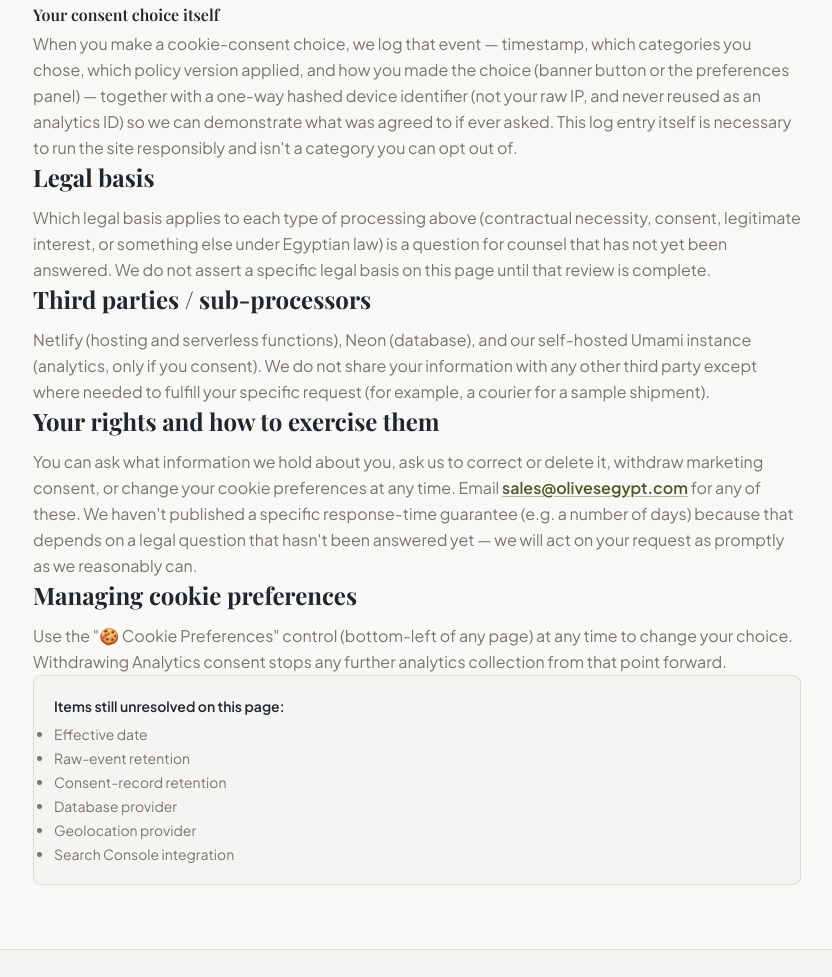
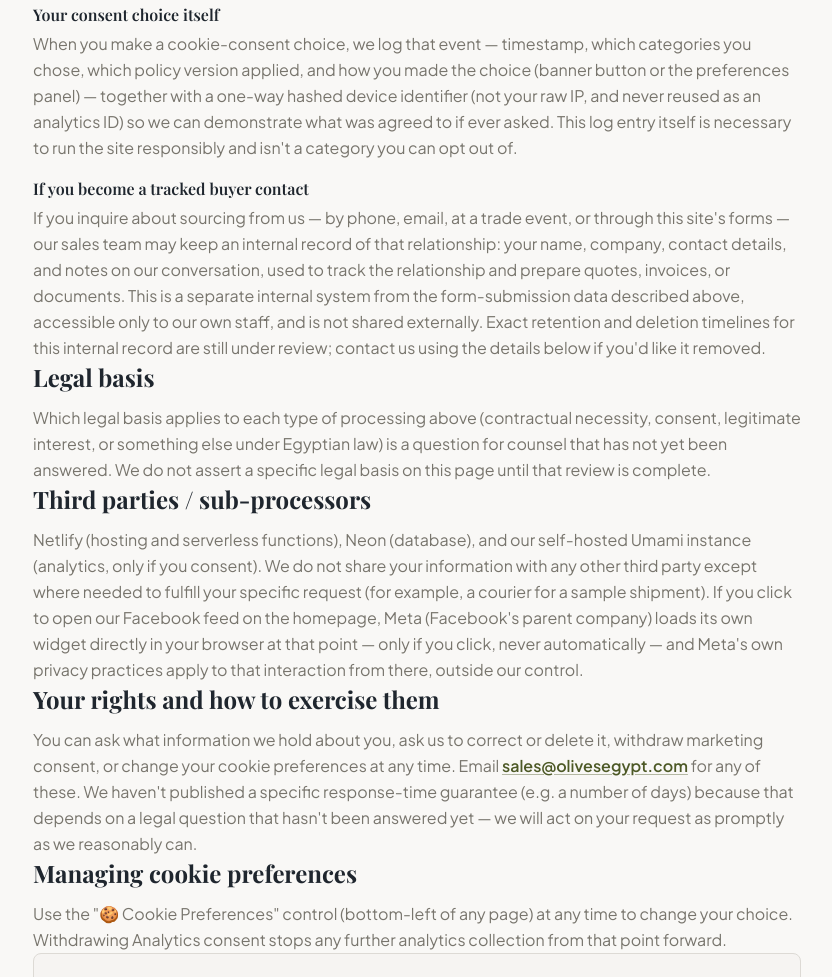
Before and after one commit to Mohamed00076/olivesegypt-site, a website: page privacy/index.html in a window 1280 px wide. Shown: the part 1653-2630 px from the top of the page, without its empty margins (223-1055 px from the left). Drawn offline with nearby package versions, Linux system fonts and the light colour scheme; a web font is replaced by a local one.

Commit message:
Privacy page: disclose CRM buyer-record tracking and Facebook widget (#22)
Publishes the exact wording presented to and approved by the site
owner (Part 3 deep consent/PDPL review). Closes the factual-accuracy
gap identified and documented in docs/g1-data-flow-inventory.md
(sections 11-12, merged separately) -- this is the public-facing half
of that finding.

- New 'If you become a tracked buyer contact' subsection under 'What
  we collect and why': discloses the CRM's internal buyer record
  (name, company, contact details, notes) as a system separate from
  the public forms, staff-only, not shared externally, with retention/
  deletion timelines flagged as still under review rather than
  invented.
- 'Third parties / sub-processors': appended one sentence disclosing
  that clicking the homepage Facebook widget loads Meta's own SDK
  directly in the visitor's browser -- only on click, never
  automatically -- replacing what was previously an inaccurate blanket
  'we do not share your information with any other third party' claim.

No other change to this page -- Legal basis, Your rights, and every
other section unchanged.

Verified: h2/h3/p/div tag-balance unchanged, JSON-LD parses,
HTMLParser().feed() clean, both new strings appear exactly once.
Screenshot confirms correct rendering matching the page's existing
style.


Claude-Session: https://claude.ai/code/session_0188gGy6VLt5LozVasLa9K5U

Co-authored-by: Claude <noreply@anthropic.com>

```diff
--- a/privacy/index.html
+++ b/privacy/index.html
@@ -144,11 +144,13 @@
 <p class="text-muted-foreground leading-relaxed mb-2">If you accept Analytics in the cookie banner, we use Umami (a privacy-focused, self-hosted analytics tool) to understand overall traffic &mdash; pages viewed, referring site, browser/device type, and country. Umami does not use tracking cookies and does not build a cross-site profile of you. If you don't accept, none of this loads at all &mdash; not even in a reduced form.</p>
 <h3 class="font-semibold text-foreground mb-1 mt-4">Your consent choice itself</h3>
 <p class="text-muted-foreground leading-relaxed">When you make a cookie-consent choice, we log that event &mdash; timestamp, which categories you chose, which policy version applied, and how you made the choice (banner button or the preferences panel) &mdash; together with a one-way hashed device identifier (not your raw IP, and never reused as an analytics ID) so we can demonstrate what was agreed to if ever asked. This log entry itself is necessary to run the site responsibly and isn't a category you can opt out of.</p>
+<h3 class="font-semibold text-foreground mb-1 mt-4">If you become a tracked buyer contact</h3>
+<p class="text-muted-foreground leading-relaxed">If you inquire about sourcing from us &mdash; by phone, email, at a trade event, or through this site's forms &mdash; our sales team may keep an internal record of that relationship: your name, company, contact details, and notes on our conversation, used to track the relationship and prepare quotes, invoices, or documents. This is a separate internal system from the form-submission data described above, accessible only to our own staff, and is not shared externally. Exact retention and deletion timelines for this internal record are still under review; contact us using the details below if you'd like it removed.</p>
 </div>
 
 <div><h2 class="text-2xl font-serif font-bold text-foreground mb-3">Legal basis</h2><p class="text-muted-foreground leading-relaxed">Which legal basis applies to each type of processing above (contractual necessity, consent, legitimate interest, or something else under Egyptian law) is a question for counsel that has not yet been answered. We do not assert a specific legal basis on this page until that review is complete.</p></div>
 
-<div><h2 class="text-2xl font-serif font-bold text-foreground mb-3">Third parties / sub-processors</h2><p class="text-muted-foreground leading-relaxed">Netlify (hosting and serverless functions), Neon (database), and our self-hosted Umami instance (analytics, only if you consent). We do not share your information with any other third party except where needed to fulfill your specific request (for example, a courier for a sample shipment).</p></div>
+<div><h2 class="text-2xl font-serif font-bold text-foreground mb-3">Third parties / sub-processors</h2><p class="text-muted-foreground leading-relaxed">Netlify (hosting and serverless functions), Neon (database), and our self-hosted Umami instance (analytics, only if you consent). We do not share your information with any other third party except where needed to fulfill your specific request (for example, a courier for a sample shipment). If you click to open our Facebook feed on the homepage, Meta (Facebook's parent company) loads its own widget directly in your browser at that point &mdash; only if you click, never automatically &mdash; and Meta's own privacy practices apply to that interaction from there, outside our control.</p></div>
 
 <div><h2 class="text-2xl font-serif font-bold text-foreground mb-3">Your rights and how to exercise them</h2><p class="text-muted-foreground leading-relaxed">You can ask what information we hold about you, ask us to correct or delete it, withdraw marketing consent, or change your cookie preferences at any time. Email <a href="mailto:sales@olivesegypt.com" class="font-semibold text-primary underline underline-offset-2 decoration-primary/40 hover:decoration-primary transition-colors">sales@olivesegypt.com</a> for any of these. We haven't published a specific response-time guarantee (e.g. a number of days) because that depends on a legal question that hasn't been answered yet &mdash; we will act on your request as promptly as we reasonably can.</p></div>
 
```
